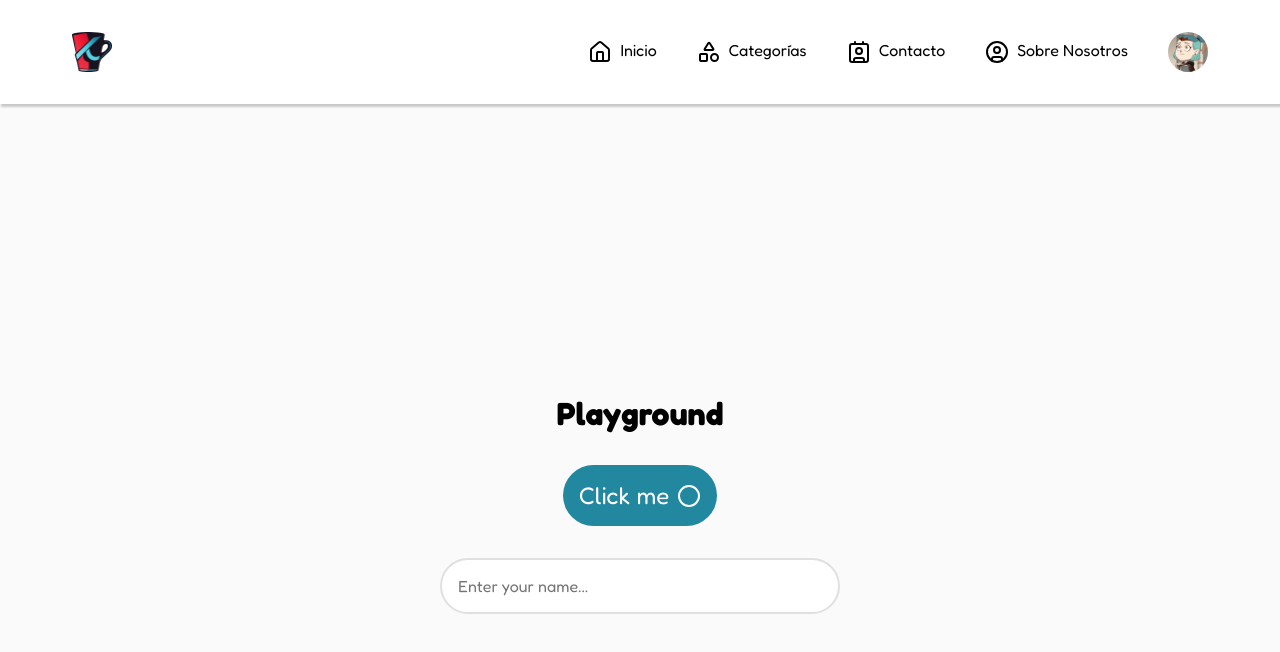
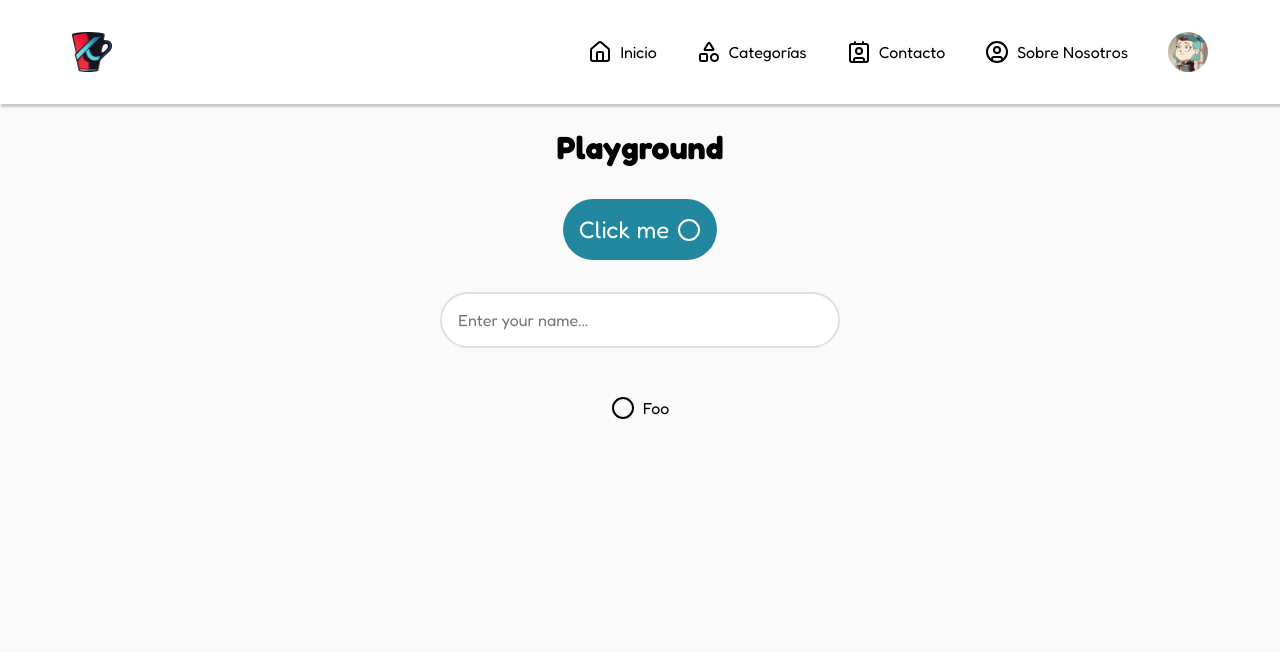
Before and after one commit to joseeduardohg/sublicup, a Next.js app: page /playground in a window 1280 px wide. Shown: the top 652 px of the page. Built offline with nearby package versions, Linux system fonts and the light colour scheme.

Commit message:
Change the file extensions to `.module.css`

```diff
--- a/src/app/playground/page.css
+++ b/src/app/playground/page.module.css
@@ -1,12 +1,13 @@
 .container {
   display: flex;
   flex-direction: column;
-  justify-content: center;
   align-items: center;
+  gap: 32px;
+  width: 100vw;
   height: 100vh;
-  gap: 32px;
+  padding-top: 1.5rem;
 }
 
-.input-wrapper {
+.wrapper {
   width: 400px;
 }
--- a/src/app/playground/page.tsx
+++ b/src/app/playground/page.tsx
@@ -1,21 +1,25 @@
 'use client';
 
-import { Button, Input } from '@/components/ui';
+import { Button, CustomLink, Input } from '@/components/ui';
 import { Circle } from 'lucide-react';
-import './page.css';
+import styles from './page.module.css';
 
 export default function Playground() {
   return (
-    <div className='container'>
+    <div className={styles.container}>
       <h1>Playground</h1>
 
       <Button icon={Circle} onClick={() => alert('Hello!')}>
         Click me
       </Button>
 
-      <div className='input-wrapper'>
+      <div className={styles.wrapper}>
         <Input placeholder='Enter your name...' />
       </div>
+
+      <CustomLink href='#' icon={Circle}>
+        Foo
+      </CustomLink>
     </div>
   );
 }
--- a/src/components/header/header.css
+++ b/src/components/header/header.module.css
@@ -3,22 +3,23 @@
   justify-content: space-between;
   align-items: center;
   padding: 1.5rem 4.5rem;
+  width: 100vw;
   background-color: var(--surface);
   box-shadow: 2px 2px 2px 1px rgba(0, 0, 0, 0.2);
 }
 
-.header__navbar {
+.navbar {
   display: flex;
   align-items: center;
   gap: 1.5rem;
 }
 
-.header__nav,
-.header__options {
+.nav,
+.options {
   display: flex;
   gap: 0.5rem;
 }
 
-.header__options > img {
+.options > img {
   border-radius: 50%;
 }
--- a/src/components/header/header.tsx
+++ b/src/components/header/header.tsx
@@ -5,15 +5,15 @@ import avatar from '@/images/avatar.jpg';
 import logo from '@/images/logo.png';
 import { CircleUser, Contact, House, Shapes } from 'lucide-react';
 import Image from 'next/image';
-import './header.css';
+import styles from './header.module.css';
 
 export default function Header() {
   return (
-    <header className='header'>
+    <header className={styles.header}>
       <Image src={logo} alt='logo' width={40} height={40} />
 
-      <section className='header__navbar'>
-        <nav className='header__nav'>
+      <section className={styles.navbar}>
+        <nav className={styles.nav}>
           <CustomLink href='/' icon={House}>
             Inicio
           </CustomLink>
@@ -28,7 +28,7 @@ export default function Header() {
           </CustomLink>
         </nav>
 
-        <section className='header__options'>
+        <section className={styles.options}>
           <Image src={avatar} alt='logo' width={40} height={40} />
         </section>
       </section>
--- a/src/components/ui/button/button.css
+++ b/src/components/ui/button/button.module.css
@@ -1,19 +1,19 @@
 .button {
-  background-color: var(--primary);
-  border: none;
-  border-radius: 2rem;
-  color: var(--on-primary);
-  padding: 1rem;
-  text-align: center;
-  text-decoration: none;
   display: flex;
   justify-content: center;
   align-items: center;
   gap: 0.5rem;
+  padding: 1rem;
+  border: none;
+  border-radius: 2rem;
+  color: var(--on-primary);
+  background-color: var(--primary);
+  font-family: var(--font-fredoka);
   font-size: 1.5rem;
-  font-family: var(--font-fredoka);
+  text-align: center;
+  text-decoration: none;
+  transition: all 0.2s;
   cursor: pointer;
-  transition: all 0.2s;
 }
 
 .button:hover {
--- a/src/components/ui/button/button.tsx
+++ b/src/components/ui/button/button.tsx
@@ -2,7 +2,7 @@
 
 import type { LucideIcon } from 'lucide-react';
 import { PropsWithChildren } from 'react';
-import './button.css';
+import styles from './button.module.css';
 
 type ButtonProps = PropsWithChildren & {
   icon?: LucideIcon;
@@ -11,7 +11,7 @@ type ButtonProps = PropsWithChildren & {
 
 export default function Button({ icon: Icon, children, onClick }: ButtonProps) {
   return (
-    <button className='button' onClick={onClick}>
+    <button className={styles.button} onClick={onClick}>
       {children}
       {Icon && <Icon />}
     </button>
--- a/src/components/ui/input/input.css
+++ b/src/components/ui/input/input.module.css
@@ -2,7 +2,7 @@
   width: 100%;
   padding: 1rem;
   border: 2px solid var(--outline);
-  border-radius: 2rem;
   font-size: 1rem;
   font-family: var(--font-fredoka);
+  border-radius: 2rem;
 }
--- a/src/components/ui/input/input.tsx
+++ b/src/components/ui/input/input.tsx
@@ -1,5 +1,5 @@
 import React from 'react';
-import './input.css';
+import styles from './input.module.css';
 
 type InputProps = React.InputHTMLAttributes<HTMLInputElement>;
 
@@ -8,7 +8,7 @@ const Input = React.forwardRef<HTMLInputElement, InputProps>(
     return (
       <input
         type={type}
-        className={`${className} input`}
+        className={`${styles.input} ${className}`}
         ref={ref}
         {...props}
       />
--- a/src/components/ui/link/custom-link.css
+++ b/src/components/ui/link/custom-link.module.css
@@ -1,12 +1,14 @@
 .link {
   display: flex;
+  justify-content: center;
+  align-items: center;
   gap: 0.5rem;
   position: relative;
   padding: 1rem;
 }
 
 .link:hover::after,
-.link--active::after {
+.active::after {
   content: '';
   position: absolute;
   left: 0.5rem;
--- a/src/components/ui/link/custom-link.tsx
+++ b/src/components/ui/link/custom-link.tsx
@@ -4,7 +4,7 @@ import { LucideIcon } from 'lucide-react';
 import Link from 'next/link';
 import { usePathname } from 'next/navigation';
 import { PropsWithChildren } from 'react';
-import './custom-link.css';
+import styles from './custom-link.module.css';
 
 type CustomLinkProps = PropsWithChildren & {
   href?: string;
@@ -21,7 +21,7 @@ export default function CustomLink({
   return (
     <Link
       href={href ? href : '#'}
-      className={`link ${pathname === href ? 'link--active' : ''}`.trim()}
+      className={`${styles.link} ${pathname === href ? styles.active : ''}`.trim()}
     >
       {Icon && <Icon />}
       {children}
```
